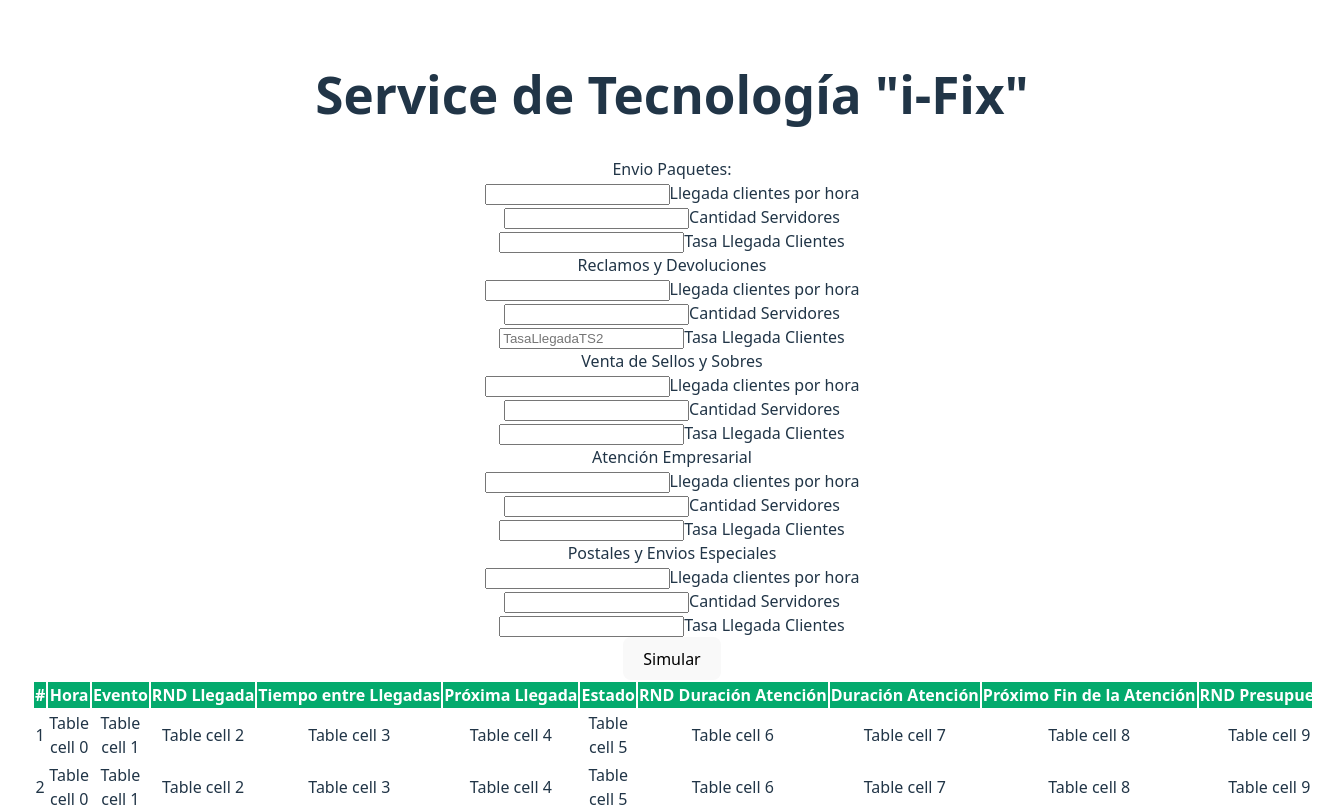
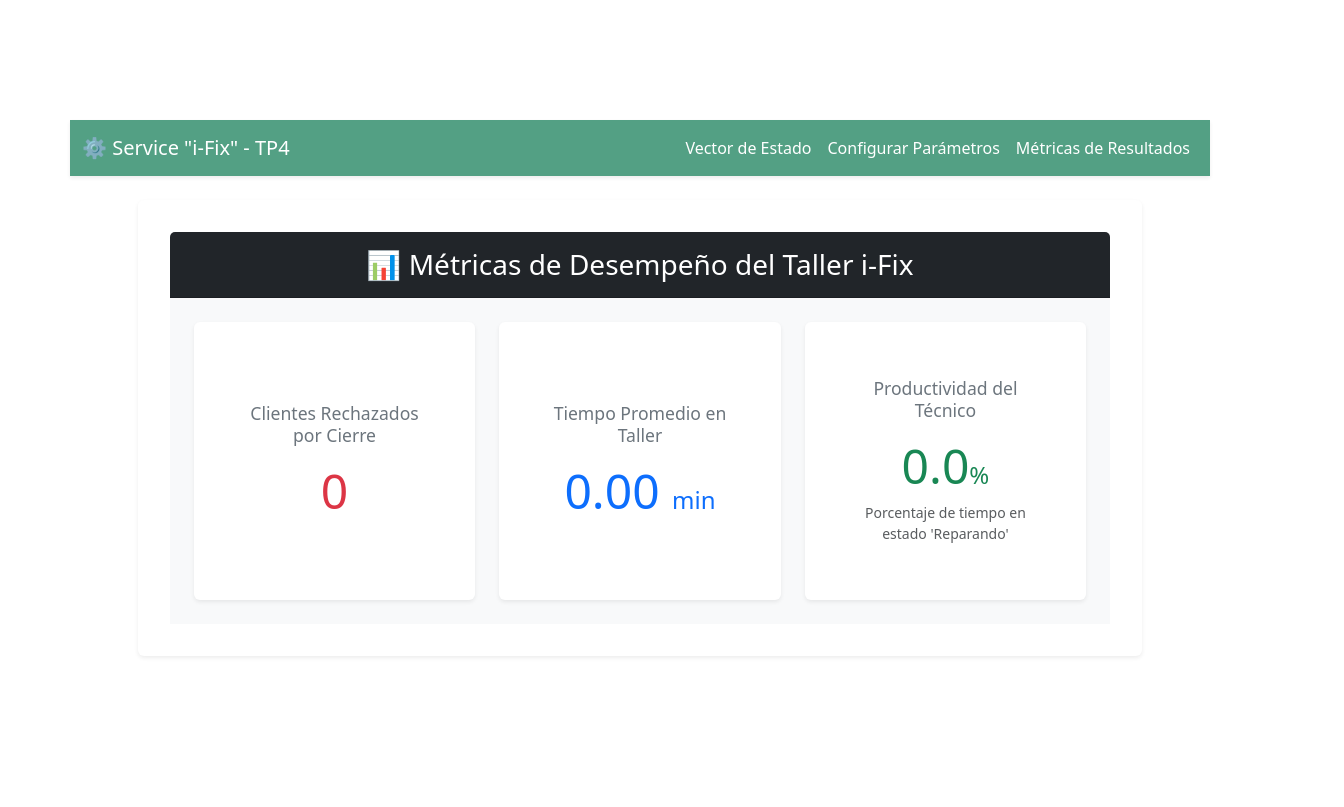
Before and after one commit to Junior-Fley/Tp4-Simulacion-G5, a React app in the folder 2da-Entrega/Frontend/: page /resultados in a window 1280 px wide. Shown: the top 807 px of the page, 1344 px wide, since content can reach past the window. Built offline with nearby package versions, Linux system fonts and the light colour scheme; the HTML template or start-up script is replaced by a standard one.

Commit message:
Componentes Resultados y defVariables con react-router-dom

```diff
--- a/2da-Entrega/Frontend/src/App.jsx
+++ b/2da-Entrega/Frontend/src/App.jsx
@@ -1,51 +1,129 @@
+// src/App.jsx
 import { useState } from "react";
 import "./App.css";
+import { BrowserRouter, Routes, Route, Link } from "react-router-dom";
+import { Container, Navbar, Nav, Button } from "react-bootstrap";
 import { VectorEstado } from "./components/vectorEstado";
 import { DefVariables } from "./components/defVariables";
-import { Container } from "react-bootstrap";
 import { Resultados } from "./components/Resultados";
+import "bootstrap/dist/css/bootstrap.min.css";
 
 function App() {
-  const [formData, setFormData] = useState(null);
+  // Aquí se guardarán los datos limpios de i-Fix cuando el usuario los cambie en /variables
+  const [formData, setFormData] = useState({
+    semilla: 5843427899,
+    tiempoSimular: 480,
+    iteraciones: 10000,
+    mediaLlegada: 45,
+    diagMin: 10,
+    diagMax: 20,
+    mediaReparacion: 90,
+    probPresupuesto: 30,
+    probAbandono: 50
+  });
 
+  // Estado para las métricas que calculará tu backend en Python
+  const [metricasSimulacion, setMetricasSimulacion] = useState({
+    clientesRechazados: 0,
+    tiempoPromedioTaller: 0,
+    productividadTecnico: 0
+  });
+
+  // Esta función solo actualiza los datos en App cuando el usuario escribe en los inputs
   const handleDataFromVariables = (data) => {
     setFormData(data);
-    console.log("datos en App", data);
+    console.log("Parámetros actualizados en App:", data);
   };
 
+  // ¡ESTA ES LA ACCIÓN PRINCIPAL! Se dispara desde la pantalla del Vector de Estado
+  const ejecutarSimulacion = () => {
+    console.log("🚀 Disparando simulación con estos parámetros hacia Python:", formData);
+
+    // NOTA PARA MÁS ADELANTE:
+    // Aquí irá el fetch/axios pasándole el formData actual a tu servidor.
+    // Cuando Python responda, haremos el setMetricasSimulacion(respuesta)
+
+    alert("¡Simulación ejecutada! Los datos del Vector de Estado se actualizarán aquí abajo.");
+  };
+
+
   return (
-    <>
+    <BrowserRouter>
+      {/* Barra de navegación superior verde */}
+      <Navbar expand="lg" className="mb-4 shadow-sm" style={{ backgroundColor: "#53a084" }}>
+        <Container>
+          <Navbar.Brand as={Link} to="/" className="text-white font-weight-bold">
+            ⚙️ Service "i-Fix" - TP4
+          </Navbar.Brand>
+          <Navbar.Toggle aria-controls="basic-navbar-nav" className="border-white" />
+          <Navbar.Collapse id="basic-navbar-nav">
+            <Nav className="ms-auto">
+              <Nav.Link as={Link} to="/" className="text-white">
+                Vector de Estado
+              </Nav.Link>
+              <Nav.Link as={Link} to="/variables" className="text-white">
+                Configurar Parámetros
+              </Nav.Link>
+              <Nav.Link as={Link} to="/resultados" className="text-white">
+                Métricas de Resultados
+              </Nav.Link>
+            </Nav>
+          </Navbar.Collapse>
+        </Container>
+      </Navbar>
+
       <Container className="text-center">
-        <div
-          style={{
-            position: "relative",
-            textAlign: "center",
-            width: "90%",
-            left: "5%",
-            top: "0%",
-          }}
-        >
-          <h1>Service de Tecnología "i-Fix"</h1>
+        <Routes>
+          {/* PÁGINA 1: Vector de Estado + EL BOTÓN DE SIMULAR ACÁ */}
+          <Route
+            path="/"
+            element={
+              <div style={{ width: "100%", marginTop: "20px" }}>
+                <h1 className="mb-3">Vector de Estado de la Simulación</h1>
 
-          <DefVariables onSendData={handleDataFromVariables}>
+                <div style={{ textAlign: "center", overflowX: "auto" }}>
+                  <VectorEstado />
+                </div>
+                <div className="d-flex justify-content-center mb-4">
+                  <Button
+                    variant="success"
+                    size="lg"
+                    onClick={ejecutarSimulacion}
+                    style={{ backgroundColor: "#04AA6D", borderColor: "#04AA6D", padding: "12px 40px", fontSize: "1.2rem" }}
+                  >
+                    Correr Simulación
+                  </Button>
+                </div>
+              </div>
 
-          </DefVariables>
-        </div>
+            }
+          />
 
-        <div style={{ position: "relative", width: "100%",
-            textAlign: "center",
-            overflowX: "auto",
-          }}
-        >
-          <VectorEstado></VectorEstado>
-        </div>
+          {/* PÁGINA 2: Formulario de configuración (Limpio, sin el botón de envío directo) */}
+          <Route
+            path="/variables"
+            element={
+              <div style={{ width: "90%", left: "5%", position: "relative" }}>
+                <h1 className="mb-4">Service de Tecnología "i-Fix"</h1>
+                <h4 className="text-muted mb-4">Definición de Parámetros y Valores en Rojo</h4>
+                <DefVariables onSendData={handleDataFromVariables} datosActuales={formData} />
+              </div>
+            }
+          />
 
-        <div style={{ position: "relative", width: "90%", left: "5%" }}>
-          <Resultados></Resultados>
-        </div>
+          {/* PÁGINA 3: Métricas finales de resultados */}
+          <Route
+            path="/resultados"
+            element={
+              <div style={{ width: "90%", left: "5%", position: "relative" }}>
+                <Resultados metricas={metricasSimulacion} />
+              </div>
+            }
+          />
+        </Routes>
       </Container>
-    </>
+    </BrowserRouter>
   );
 }
 
-export default App
+export default App;
--- a/2da-Entrega/Frontend/src/components/DefVariables.jsx
+++ b/2da-Entrega/Frontend/src/components/DefVariables.jsx
@@ -1,240 +1,139 @@
-import React from "react";
-import Container from "react-bootstrap/Container";
-import Row from "react-bootstrap/Row";
-import Col from "react-bootstrap/Col";
-import Form from "react-bootstrap/Form";
-import FloatingLabel from "react-bootstrap/FloatingLabel";
-import Button from "react-bootstrap/Button";
-import { useState } from "react";
+import React, { useState, useEffect } from "react";
+import { Row, Col, Form, FloatingLabel, Card } from "react-bootstrap";
 
-export const DefVariables = ({ onSendData }) => {
+export const DefVariables = ({ onSendData, datosActuales }) => {
+  // Inicializamos el estado con las variables reales del modelo de simulación i-Fix
   const [formDatos, setFormDatos] = useState({
-    LlegadaCTS1: 25,
-    CantiSerTS1: 3,
-    TasaLlegadaTS1: 10,
-    LlegadaCTS2: 15,
-    CantiSerTS2: 2,
-    TasaLlegadaTS2: 7,
-    LlegadaCTS3: 30,
-    CantiSerTS3: 3,
-    TasaLlegadaTS3: 18,
-    LlegadaCTS4: 10,
-    CantiSerTS4: 2,
-    TasaLlegadaTS4: 5,
-    LlegadaCTS5: 8,
-    CantiSerTS5: 1,
-    TasaLlegadaTS5: 3,
+    // 1. Parámetros de Control de la Simulación
+    tiempoSimular: datosActuales?.tiempoSimular || 480,   // X
+    iteraciones: datosActuales?.iteraciones || 10000,     // N
+    desdeFila: datosActuales?.desdeFila || 0,             // J
+    cantVisualizar: datosActuales?.cantVisualizar || 100, // I
+
+    // 2. Parámetros del Modelo (i-Fix)
+    mediaLlegada: datosActuales?.mediaLlegada || 45,      // µ llegada
+    diagMin: datosActuales?.diagMin || 10,                // A Diagnóstico
+    diagMax: datosActuales?.diagMax || 20,                // B Diagnóstico
+    mediaReparacion: datosActuales?.mediaReparacion || 90,// µ reparación profunda
+    probPresupuesto: datosActuales?.probPresupuesto || 30,// % Presupuesto elevado
+    probAbandono: datosActuales?.probAbandono || 50,      // % No repara si es caro
+
+    // 3. Parámetros del Generador Pseudoaleatorio (RND)
+    semilla: datosActuales?.semilla || 5843427899,        // X0
+    modulo: datosActuales?.modulo || 536870911,           // m
+    multiplicador: datosActuales?.multiplicador || 42243011, // a
+    incremento: datosActuales?.incremento || 32155522,    // c
   });
 
-  console.log(formDatos);
+  // Cada vez que formDatos cambie localmente, se lo enviamos a App.jsx automáticamente
+  useEffect(() => {
+    onSendData(formDatos);
+  }, [formDatos]);
 
   const handleChange = (e) => {
+    const { name, value } = e.target;
     setFormDatos({
       ...formDatos,
-      [e.target.name]: parseInt(e.target.value),
+      [name]: value === "" ? "" : parseFloat(value),
     });
   };
 
-  const handleSubmit = (e) => {
-    e.preventDefault();
-    onSendData(formDatos);
-  };
+  return (
+    <Form className="text-start p-2">
+      <Row className="g-4">
 
-  return (
-    <>
-      <Form onSubmit={handleSubmit}>
-        <Row>
-          <Col>
-            <Form.Label>Envio Paquetes:</Form.Label>
-            <FloatingLabel
-              controlId="floatingInput"
-              label="Llegada clientes por hora"
-              className="mb-3"
-            >
-              <Form.Control
-                type="number"
-                name="LlegadaCTS1"
-                onChange={handleChange}
-              />
-            </FloatingLabel>
-            <FloatingLabel
-              controlId="floatingInput"
-              label="Cantidad Servidores"
-              className="mb-3"
-            >
-              <Form.Control
-                name="CantiSerTS1"
-                type="number"
-                onChange={handleChange}
-              />
-            </FloatingLabel>
-            <FloatingLabel
-              controlId="floatingInput"
-              label="Tasa Llegada Clientes "
-              className="mb-3"
-            >
-              <Form.Control
-                name="TasaLlegadaTS1"
-                type="number"
-                onChange={handleChange}
-              />
-            </FloatingLabel>
-          </Col>
+        {/* BLOQUE 1: PARÁMETROS DE CONTROL DE LA SIMULACIÓN */}
+        <Col md={4}>
+          <Card className="h-100 border-0 shadow-sm">
+            <Card.Header className="bg-secondary text-white font-weight-bold">
+              ⏱️ Control de la Simulación
+            </Card.Header>
+            <Card.Body className="bg-light">
+              <FloatingLabel controlId="txtTiempo" label="Tiempo total a simular (X min)" className="mb-3">
+                <Form.Control type="number" name="tiempoSimular" value={formDatos.tiempoSimular} onChange={handleChange} />
+              </FloatingLabel>
 
-          <Col>
-            <Form.Label>Reclamos y Devoluciones</Form.Label>
-            <FloatingLabel
-              controlId="floatingInput"
-              label="Llegada clientes por hora"
-              className="mb-3"
-            >
-              <Form.Control
-                type="number"
-                name="LlegadaCTS2"
-                onChange={handleChange}
-              />
-            </FloatingLabel>
-            <FloatingLabel
-              controlId="floatingInput"
-              label="Cantidad Servidores"
-              className="mb-3"
-            >
-              <Form.Control
-                type="number"
-                name="CantiSerTS2"
-                onChange={handleChange}
-              />
-            </FloatingLabel>
-            <FloatingLabel
-              controlId="floatingInput"
-              label="Tasa Llegada Clientes "
-              className="mb-3"
-            >
-              <Form.Control
-                type="number"
-                placeholder="TasaLlegadaTS2"
-                onChange={handleChange}
-              />
-            </FloatingLabel>
-          </Col>
+              <FloatingLabel controlId="txtIteraciones" label="Cantidad máx. iteraciones (N)" className="mb-3">
+                <Form.Control type="number" name="iteraciones" value={formDatos.iteraciones} onChange={handleChange} />
+              </FloatingLabel>
 
-          <Col>
-            <Form.Label>Venta de Sellos y Sobres</Form.Label>
-            <FloatingLabel
-              controlId="floatingInput"
-              label="Llegada clientes por hora"
-              className="mb-3"
-            >
-              <Form.Control
-                type="number"
-                name="LlegadaCTS3"
-                onChange={handleChange}
-              />
-            </FloatingLabel>
-            <FloatingLabel
-              controlId="floatingInput"
-              label="Cantidad Servidores"
-              className="mb-3"
-            >
-              <Form.Control
-                type="number"
-                name="CantiSerTS3"
-                onChange={handleChange}
-              />
-            </FloatingLabel>
-            <FloatingLabel
-              controlId="floatingInput"
-              label="Tasa Llegada Clientes "
-              className="mb-3"
-            >
-              <Form.Control
-                type="number"
-                name="TasaLlegadaTS3"
-                onChange={handleChange}
-              />
-            </FloatingLabel>
-          </Col>
+              <FloatingLabel controlId="txtDesde" label="Hora inicio visualización (J)" className="mb-3">
+                <Form.Control type="number" name="desdeFila" value={formDatos.desdeFila} onChange={handleChange} />
+              </FloatingLabel>
 
-          <Col>
-            <Form.Label>Atención Empresarial</Form.Label>
-            <FloatingLabel
-              controlId="floatingInput"
-              label="Llegada clientes por hora"
-              className="mb-3"
-            >
-              <Form.Control
-                type="number"
-                name="LlegadaCTS4"
-                onChange={handleChange}
-              />
-            </FloatingLabel>
-            <FloatingLabel
-              controlId="floatingInput"
-              label="Cantidad Servidores"
-              className="mb-3"
-            >
-              <Form.Control
-                type="number"
-                name="CantiSerTS4"
-                onChange={handleChange}
-              />
-            </FloatingLabel>
-            <FloatingLabel
-              controlId="floatingInput"
-              label="Tasa Llegada Clientes "
-              className="mb-3"
-            >
-              <Form.Control
-                type="number"
-                name="TasaLlegadaTS4"
-                onChange={handleChange}
-              />
-            </FloatingLabel>
-          </Col>
+              <FloatingLabel controlId="txtCantVis" label="Cantidad a visualizar (I)" className="mb-3">
+                <Form.Control type="number" name="cantVisualizar" value={formDatos.cantVisualizar} onChange={handleChange} />
+              </FloatingLabel>
+            </Card.Body>
+          </Card>
+        </Col>
 
-          <Col>
-            <Form.Label style={{ whiteSpace: "nowrap" }}>
-              Postales y Envios Especiales
-            </Form.Label>
-            <FloatingLabel
-              controlId="floatingInput"
-              label="Llegada clientes por hora"
-              className="mb-3"
-            >
-              <Form.Control
-                type="number"
-                name="LlegadaCTS5"
-                onChange={handleChange}
-              />
-            </FloatingLabel>
-            <FloatingLabel
-              controlId="floatingInput"
-              label="Cantidad Servidores"
-              className="mb-3"
-            >
-              <Form.Control
-                type="number"
-                name="CantiSerTS5"
-                onChange={handleChange}
-              />
-            </FloatingLabel>
-            <FloatingLabel
-              controlId="floatingInput"
-              label="Tasa Llegada Clientes "
-              className="mb-3"
-            >
-              <Form.Control
-                type="number"
-                name="TasaLlegadaTS5"
-                onChange={handleChange}
-              />
-            </FloatingLabel>
-          </Col>
-        </Row>
-        <Button variant="outline-success" type="submit">
-          Simular
-        </Button>
-      </Form>
-    </>
+        {/* BLOQUE 2: PARÁMETROS DEL MODELO (VALORES EN ROJO) */}
+        <Col md={4}>
+          <Card className="h-100 border-0 shadow-sm">
+            <Card.Header className="bg-primary text-white font-weight-bold">
+              ⚙️ Parámetros del Modelo i-Fix
+            </Card.Header>
+            <Card.Body className="bg-light">
+              <FloatingLabel controlId="txtLlegada" label="Media llegada de clientes (min)" className="mb-3">
+                <Form.Control type="number" name="mediaLlegada" value={formDatos.mediaLlegada} onChange={handleChange} />
+              </FloatingLabel>
+
+              <Row className="g-2 mb-3">
+                <Col>
+                  <FloatingLabel controlId="txtDiagMin" label="Diag. Mín (A)">
+                    <Form.Control type="number" name="diagMin" value={formDatos.diagMin} onChange={handleChange} />
+                  </FloatingLabel>
+                </Col>
+                <Col>
+                  <FloatingLabel controlId="txtDiagMax" label="Diag. Máx (B)">
+                    <Form.Control type="number" name="diagMax" value={formDatos.diagMax} onChange={handleChange} />
+                  </FloatingLabel>
+                </Col>
+              </Row>
+
+              <FloatingLabel controlId="txtReparacion" label="Media reparación taller (min)" className="mb-3">
+                <Form.Control type="number" name="mediaReparacion" value={formDatos.mediaReparacion} onChange={handleChange} />
+              </FloatingLabel>
+
+              <FloatingLabel controlId="txtProbPres" label="Prob. presupuesto elevado (%)" className="mb-3">
+                <Form.Control type="number" name="probPresupuesto" value={formDatos.probPresupuesto} onChange={handleChange} />
+              </FloatingLabel>
+
+              <FloatingLabel controlId="txtProbAbandono" label="Prob. de abandono (%)" className="mb-3">
+                <Form.Control type="number" name="probAbandono" value={formDatos.probAbandono} onChange={handleChange} />
+              </FloatingLabel>
+            </Card.Body>
+          </Card>
+        </Col>
+
+        {/* BLOQUE 3: PARÁMETROS DEL GENERADOR PSEUDOALEATORIO */}
+        <Col md={4}>
+          <Card className="h-100 border-0 shadow-sm">
+            <Card.Header className="bg-dark text-white font-weight-bold">
+              🔢 Generador RND (Congruencial)
+            </Card.Header>
+            <Card.Body className="bg-light">
+              <FloatingLabel controlId="txtSemilla" label="Semilla inicial (X0)" className="mb-3">
+                <Form.Control type="number" name="semilla" value={formDatos.semilla} onChange={handleChange} />
+              </FloatingLabel>
+
+              <FloatingLabel controlId="txtModulo" label="Módulo (m)" className="mb-3">
+                <Form.Control type="number" name="modulo" value={formDatos.modulo} onChange={handleChange} />
+              </FloatingLabel>
+
+              <FloatingLabel controlId="txtMultiplicador" label="Multiplicador (a)" className="mb-3">
+                <Form.Control type="number" name="multiplicador" value={formDatos.multiplicador} onChange={handleChange} />
+              </FloatingLabel>
+
+              <FloatingLabel controlId="txtIncremento" label="Constante aditiva / Incremento (c)" className="mb-3">
+                <Form.Control type="number" name="incremento" value={formDatos.incremento} onChange={handleChange} />
+              </FloatingLabel>
+            </Card.Body>
+          </Card>
+        </Col>
+
+      </Row>
+    </Form>
   );
 };
--- a/2da-Entrega/Frontend/src/components/Resultados.jsx
+++ b/2da-Entrega/Frontend/src/components/Resultados.jsx
@@ -1,13 +1,70 @@
 import React from "react";
-import { Card, ListGroup, ListGroupItem } from "react-bootstrap";
+import { Card, Row, Col } from "react-bootstrap";
 
-export const Resultados = () => {
+export const Resultados = ({ metricas }) => {
+  // Desestructuramos las tres métricas específicas con valores por defecto
+  const {
+    clientesRechazados = 0,
+    tiempoPromedioTaller = 0,
+    productividadTecnico = 0
+  } = metricas || {};
+
   return (
-    <Card>
-      <Card.Header>Resultados</Card.Header>
-      <ListGroup variant="flush">
-        <ListGroup.Item>algo</ListGroup.Item>
-      </ListGroup>
+    <Card className="shadow-sm my-4 border-0">
+      <Card.Header as="h3" className="bg-dark text-white text-center py-3">
+        📊 Métricas de Desempeño del Taller i-Fix
+      </Card.Header>
+      <Card.Body className="bg-light p-4">
+        <Row className="text-center g-4">
+
+          {/* Métrica 1: Clientes rechazados por el cierre */}
+          <Col md={4}>
+            <Card className="h-100 border-0 shadow-sm custom-card-hover">
+              <Card.Body className="d-flex flex-column justify-content-center py-4">
+                <Card.Title className="text-secondary font-weight-bold mb-3" style={{ fontSize: '1.1rem' }}>
+                  Clientes Rechazados por Cierre
+                </Card.Title>
+                <Card.Text className="display-5 text-danger font-weight-bold m-0">
+                  {clientesRechazados}
+                </Card.Text>
+              </Card.Body>
+            </Card>
+          </Col>
+
+          {/* Métrica 2: Tiempo promedio de un equipo en taller */}
+          <Col md={4}>
+            <Card className="h-100 border-0 shadow-sm custom-card-hover">
+              <Card.Body className="d-flex flex-column justify-content-center py-4">
+                <Card.Title className="text-secondary font-weight-bold mb-3" style={{ fontSize: '1.1rem' }}>
+                  Tiempo Promedio en Taller
+                </Card.Title>
+                <Card.Text className="display-5 text-primary font-weight-bold m-0">
+                  {tiempoPromedioTaller.toFixed(2)} <span style={{ fontSize: '1.5rem' }}>min</span>
+                </Card.Text>
+              </Card.Body>
+            </Card>
+          </Col>
+
+          {/* Métrica 3: Productividad del técnico */}
+          <Col md={4}>
+            <Card className="h-100 border-0 shadow-sm custom-card-hover">
+              <Card.Body className="d-flex flex-column justify-content-center py-4">
+                <Card.Title className="text-secondary font-weight-bold mb-3" style={{ fontSize: '1.1rem' }}>
+                  Productividad del Técnico
+                </Card.Title>
+                <Card.Text className="display-5 text-success font-weight-bold m-0">
+                  {productividadTecnico.toFixed(1)}<span style={{ fontSize: '1.5rem' }}>%</span>
+                </Card.Text>
+                <small className="text-muted mt-2">
+                  Porcentaje de tiempo en estado 'Reparando'
+                </small>
+              </Card.Body>
+            </Card>
+          </Col>
+        </Row>
+      </Card.Body>
     </Card>
   );
 };
+
+export default Resultados;
--- a/2da-Entrega/Frontend/src/components/VectorEstado.jsx
+++ b/2da-Entrega/Frontend/src/components/VectorEstado.jsx
@@ -3,7 +3,7 @@
 
   export const VectorEstado = () => {
     const columnas_th = [
-  "#",
+  "i",
   "Hora",
   "Evento",
   "RND Llegada",
```
Also changed, not shown: 2da-Entrega/Frontend/package.json (+3 -4 lines), 1 other file (tests, documents, lock files or other folders).
